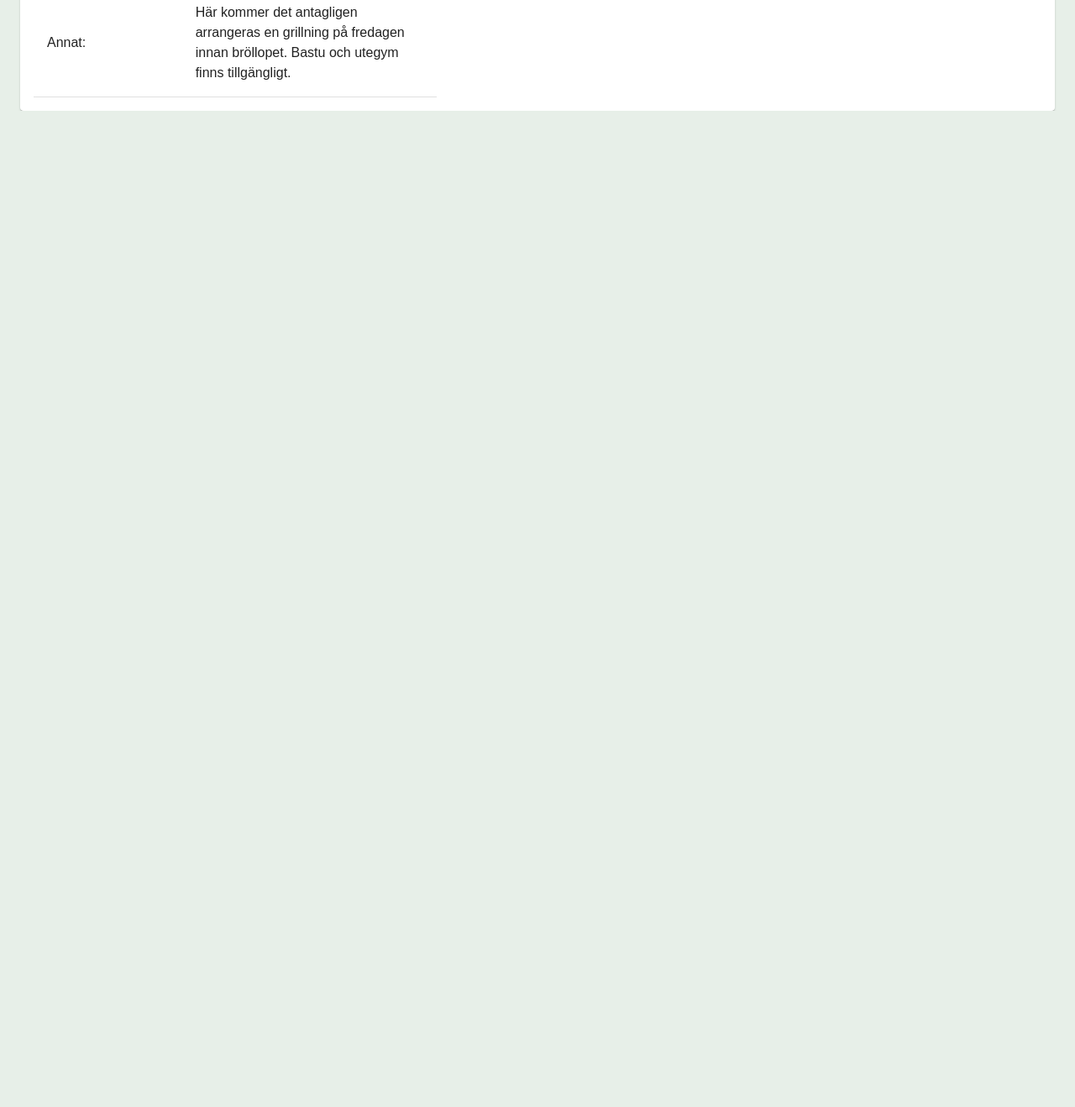
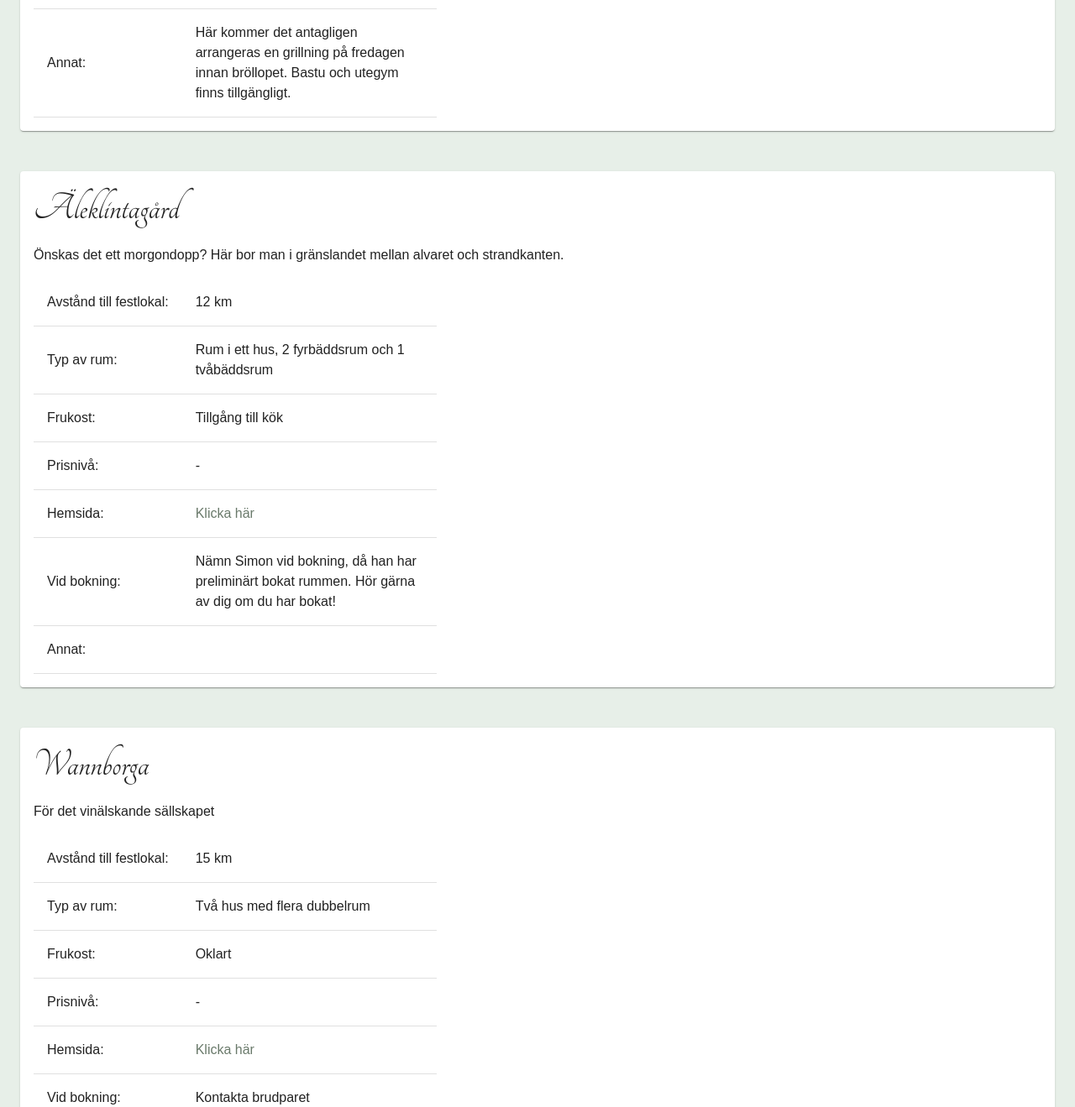
Before and after one commit to simjohansson/fora, a Gatsby site: page /accomendation in a window 1280 px wide. Shown: the part 1481-2800 px from the top of the page at 84% size. Before the commit the page ends 1613 px from the top, so only its background shows below. Built offline with nearby package versions, Linux system fonts and the light colour scheme; Gatsby itself is replaced by a stand-in of ours.

Commit message:
more accomendations

```diff
--- a/src/pages/accomendation.js
+++ b/src/pages/accomendation.js
@@ -18,7 +18,7 @@ const accomendations = [
 },
 {
   title: "Stf Hagaby",
-  description: "Stort vandrahem! Här kommer en hel hög av brudenssläkt befinna sig så tänk verkligen efter.",
+  description: "Stort vandrahem! Här kommer en hel hög av brudenssläkt befinna sig.",
   distanceToParty: "19 km",
   typeOfRooms: "Stuga, hängmatta, två till fyrbäddsrum.",
   priceCategory: "Billigare",
@@ -27,8 +27,43 @@ const accomendations = [
   booking: "Kontakta brudens mormor",
   breakfast: "Måste köpas till"
 
-}
+},
+{
+  title: "Äleklintagård",
+  description: "Önskas det ett morgondopp? Här bor man i gränslandet mellan alvaret och strandkanten.",
+  distanceToParty: "12 km",
+  typeOfRooms: "Rum i ett hus, 2 fyrbäddsrum och 1 tvåbäddsrum",
+  priceCategory: "-",
+  other: "",
+  website: "http://aleklintagard.se/",
+  booking: "Nämn Simon vid bokning, då han har preliminärt bokat rummen. Hör gärna av dig om du har bokat!",
+  breakfast: "Tillgång till kök"
 
+},
+{
+  title: "Wannborga",
+  description: "För det vinälskande sällskapet",
+  distanceToParty: "15 km",
+  typeOfRooms: "Två hus med flera dubbelrum",
+  priceCategory: "-",
+  other: "Hela huset måste hyras, perfekt för er som vill gå ihop.",
+  website: "http://wannborga.se/",
+  booking: "Kontakta brudparet",
+  breakfast: "Oklart"
+
+},
+{
+title: "Festlokalen",
+description: "Tänker du gå sist från festen? Varför inte bo på plats!",
+distanceToParty: "En trappa",
+typeOfRooms: "Loft och bibliotek",
+priceCategory: "Gratis",
+other: "Ta med sovsäck och liggunderlag/madrass. Obs! Dusch saknas.",
+website: "",
+booking: "Kontakta brudparet",
+breakfast: "Saknas, (Kvarglömda chips)"
+
+},
 ]
 
 
@@ -56,7 +91,7 @@ const AccomendationPage = (props) => {
         <Typography variant="h1">Boende</Typography>
 
         <Typography variant="h2">Här kommer lite tips var man kan vila sig innan och efter festen.</Typography>
-
+        <Paper><Typography variant="body1">Detta är bara några av alla möjliga boenden på Öland. Kanske hittar du ett annat ställe som lockar mer? Glöm bara inte av att boka i tid!</Typography></Paper>
        {accomendations.map((accomendation, index) =>
        <Paper key={index} className={classes.accomendationPaper}>
         <Typography variant="h3">{accomendation.title}</Typography>
@@ -80,6 +115,7 @@ const AccomendationPage = (props) => {
        </TableBody> </Table>
 
        </Paper>)}
+
       </Container>
     </Layout>
   );
```
